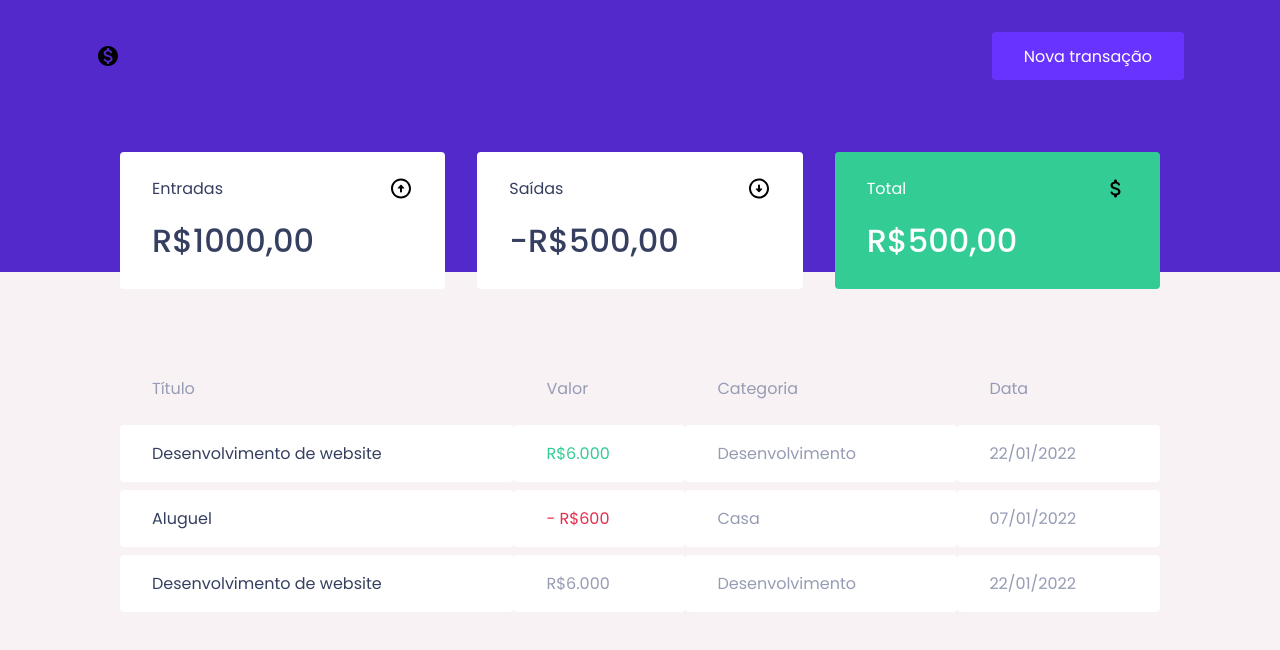
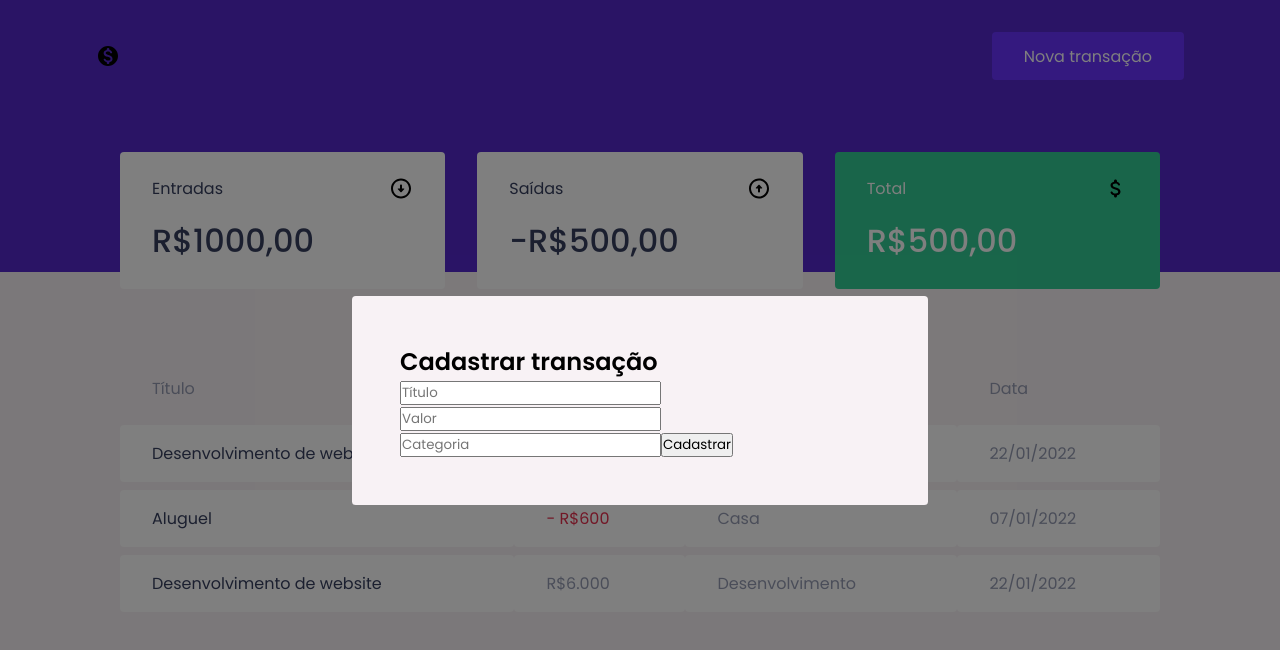
Before and after one commit to thelastklein/Financas-pessoais-com-React, a React (Create React App) app in the folder dtmoney/: page / in a window 1280 px wide. Both pictures are taken after a click on the button "Nova transação". Shown: the top 650 px of the page. Built offline with nearby package versions, Linux system fonts and the light colour scheme; no server answers; what miragejs would draw is missing.

Commit message:
Creating and upgrading modal 1

```diff
--- a/dtmoney/src/App.tsx
+++ b/dtmoney/src/App.tsx
@@ -1,12 +1,29 @@
+import { useState } from 'react';
+import Modal from 'react-modal';
 import { GlobalStyle } from "./styles/global";
 import { Header } from "./components/header";
 import { Dashboard } from "./components/dashboard";
+import { NewTransactionModal } from './components/NewTransactionModal';
+
+Modal.setAppElement('#root');
 
 export function App() {
+
+  const [isNewTransactionModalOpen, setIsNewTransactionModalOpen] = useState(false);
+
+  function handleOpenNewTransactionModal(){
+      setIsNewTransactionModalOpen(true);
+  }
+
+  function handleCloseNewTransactionModal(){
+      setIsNewTransactionModalOpen(false);
+  }
+
   return (
     <>
-     <Header/>
+     <Header onOpenNewTransactionModal={handleOpenNewTransactionModal}/>
      <Dashboard/>
+     <NewTransactionModal isOpen={isNewTransactionModalOpen} onRequestClose={handleCloseNewTransactionModal}/>
      <GlobalStyle/>
     </>
   );
--- /dev/null
+++ b/dtmoney/src/components/NewTransactionModal/index.tsx
@@ -0,0 +1,35 @@
+import Modal from 'react-modal';
+import { Container } from './styles';
+
+interface NewTransactionModalProps {
+    isOpen: boolean;
+    onRequestClose: () => void;
+}
+
+export function NewTransactionModal({isOpen, onRequestClose}: NewTransactionModalProps) {
+    return(
+        <Modal
+            isOpen={isOpen}
+            onRequestClose={onRequestClose}
+            overlayClassName="react-modal-overlay"
+            className="react-modal-content"
+            >
+
+            <Container>
+
+                <h2>Cadastrar transação</h2>
+
+                <input placeholder='Título'/>
+
+                <input type="number" placeholder='Valor'/>
+
+                <input placeholder='Categoria'/>
+
+                <button type='submit'>
+                    Cadastrar
+                </button>
+
+            </Container>
+        </Modal>
+    );
+}
--- /dev/null
+++ b/dtmoney/src/components/NewTransactionModal/styles.ts
@@ -0,0 +1,3 @@
+import styled from "styled-components";
+
+export const Container = styled.form``;
--- a/dtmoney/src/components/header/index.tsx
+++ b/dtmoney/src/components/header/index.tsx
@@ -1,14 +1,20 @@
 import logoimg from '../../assets/money-circle.svg'
 import { Container, Content } from './styles'
 
-export function Header(){
+interface HeaderProps {
+    onOpenNewTransactionModal: () => void;
+}
+
+export function Header({onOpenNewTransactionModal}: HeaderProps){
     return(
         <Container>
             <Content>
                 <img src={logoimg} alt="dt money"/>
-                <button type="button">
+                <button type="button" onClick={onOpenNewTransactionModal}>
                     Nova transação
                 </button>
+
+
             </Content>
         </Container>
     )
--- a/dtmoney/src/components/summary/index.tsx
+++ b/dtmoney/src/components/summary/index.tsx
@@ -11,7 +11,7 @@
             <div>
                 <header>
                     <p>Entradas</p>
-                    <img src={arrowupimg} alt="Entradas"/>
+                    <img src={arrowdownimg} alt="Entradas"/>
                 </header>
                 <strong>R$1000,00</strong>
             </div>
@@ -19,7 +19,7 @@
             <div>
                 <header>
                     <p>Saídas</p>
-                    <img src={arrowdownimg} alt="Saidas"/>
+                    <img src={arrowupimg} alt="Saidas"/>
                 </header>
                 <strong>-R$500,00</strong>
             </div>
--- a/dtmoney/src/styles/global.ts
+++ b/dtmoney/src/styles/global.ts
@@ -55,4 +55,33 @@
         opacity: 0.6;
         cursor: not-allowed;
     }
-`
+
+    .react-modal-overlay {
+        background: rgba(0, 0, 0, 0.5);
+
+        position: fixed;
+        top: 0;
+        bottom: 0;
+        right: 0;
+        left: 0;
+
+        display: flex;
+        align-items: center;
+        justify-content: center;
+
+    }
+
+    .react-modal-content {
+        width: 100%;
+        max-width: 576px;
+        background: var(--background);
+        padding: 3rem;
+        position: relative;
+        border-radius: 0.24rem;
+
+
+    }
+
+
+
+    `
```
Also changed, not shown: 1 other file (tests, documents, lock files or other folders).
